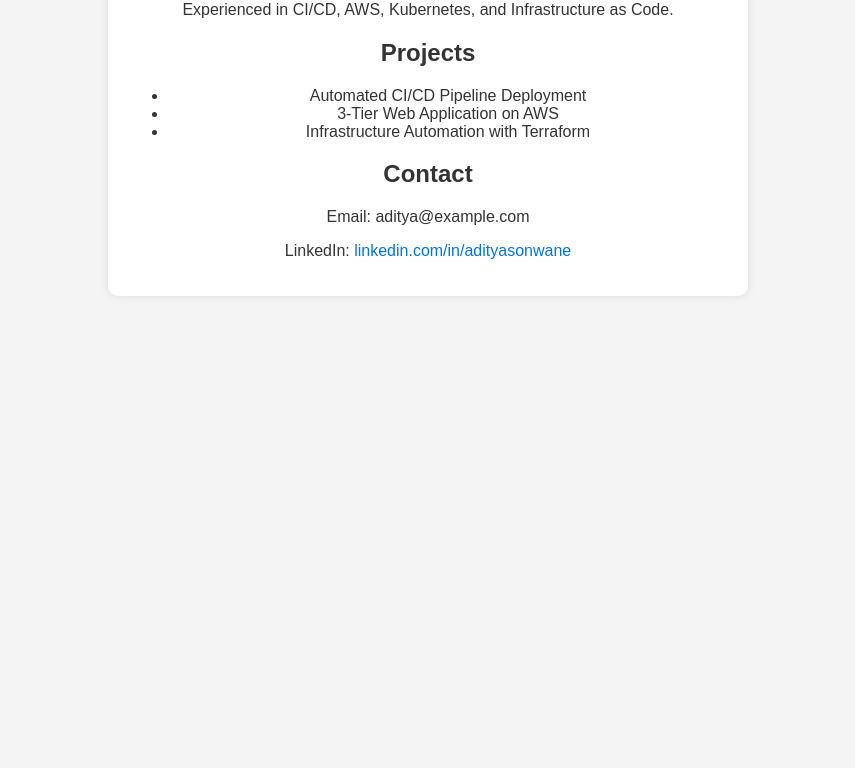
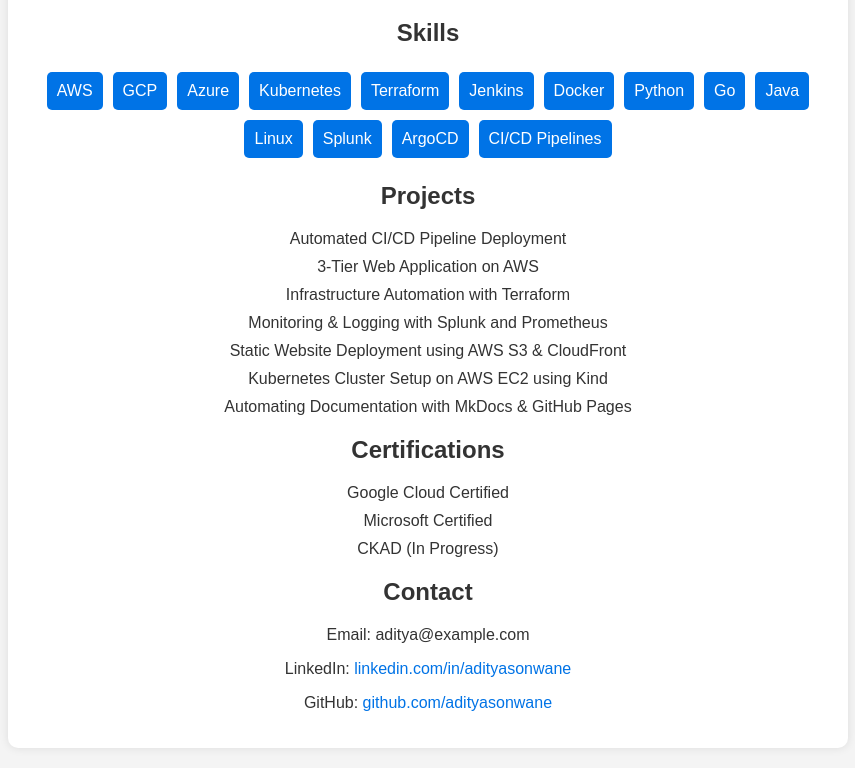
Before and after one commit to devops0425/my-node-jsapp, a website: page index.html in a window 1280 px wide. Shown: the part 243-1011 px from the top of the page, without its empty margins (212-1067 px from the left). Before the commit the page ends 800 px from the top, so only its background shows below. Drawn offline with Linux system fonts and the light colour scheme.

Commit message:
Update index.html

```diff
--- a/index.html
+++ b/index.html
@@ -1,108 +1,19 @@
-<!-- <!DOCTYPE html>
-<html>
-  <head>
-    <title>Elastic Beanstalk</title>
-    <style>
-      body {
-        color: #ffffff;
-        font-family: Arial, sans-serif;
-        font-size:14px;
-        -moz-transition-property: text-shadow;
-        -moz-transition-duration: 4s;
-        -webkit-transition-property: text-shadow;
-        -webkit-transition-duration: 4s;
-        text-shadow: none;
-      }
-      body.blurry {
-        -moz-transition-property: text-shadow;
-        -moz-transition-duration: 4s;
-        -webkit-transition-property: text-shadow;
-        -webkit-transition-duration: 4s;
-        text-shadow: #fff 0px 0px 25px;
-      }
-      a {
-        color: #55aaff;
-      }
-      .textColumn, .linksColumn {
-        padding: 2em;
-      }
-      .textColumn {
-        position: absolute;
-        top: 0px;
-        right: 50%;
-        bottom: 0px;
-        left: 0px;
-
-        text-align: right;
-        padding-top: 12em;
-        background-color: green;
-
-      }
-      .textColumn p {
-        width: 75%;
-        float:right;
-      }
-      .linksColumn {
-        position: absolute;
-        top:0px;
-        right: 0px;
-        bottom: 0px;
-        left: 50%;
-
-        background-color: #33342D;
-      }
-
-      h1 {
-        color: #33342D;
-        font-size: 500%;
-        font-weight: normal;
-        margin-bottom: 0em;
-      }
-      h2 {
-        font-size: 200%;
-        font-weight: normal;
-        margin-bottom: 0em;
-      }
-      ul {
-        padding-left: 1em;
-        margin: 0px;
-      }
-      li {
-        margin: 1em 0em;
-      }
-    </style>
-  </head>
-  <body>
-    <div class="textColumn">
-      <h1> Congratulations Aditya You have done this Project.....! </h1>
-      <p>Your first AWS Elastic Beanstalk Node.js application is now running on your own dedicated environment in the AWS Cloud</p>
-    </div>
-    <div class="linksColumn">
-      <h2>What's Next?</h2>
-     <h1> Aditya Sonwane</h1>
-      <ul>
-        <li><a href="http://docs.aws.amazon.com/elasticbeanstalk/latest/dg/Welcome.html">AWS Elastic Beanstalk overview</a></li>
-        <li><a href="http://docs.aws.amazon.com/elasticbeanstalk/latest/dg/using-features.loggingS3.title.html">Working with Logs</a></li>
-      </ul>
-    </div>
-  </body>
-</html>
- -->
-
 <!DOCTYPE html>
 <html>
 <head>
     <title>Aditya Sonwane - Portfolio</title>
+    <meta name="viewport" content="width=device-width, initial-scale=1">
     <style>
         body {
             font-family: Arial, sans-serif;
             text-align: center;
             background-color: #f4f4f4;
             color: #333;
-            padding: 50px;
+            padding: 20px;
+            margin: 0;
         }
         .container {
-            max-width: 600px;
+            max-width: 800px;
             margin: auto;
             background: white;
             padding: 20px;
@@ -113,23 +24,81 @@
             color: #0073e6;
             text-decoration: none;
         }
+        ul {
+            list-style-type: none;
+            padding: 0;
+        }
+        li {
+            margin: 10px 0;
+        }
+        .skills {
+            display: flex;
+            flex-wrap: wrap;
+            justify-content: center;
+        }
+        .skill {
+            background: #0073e6;
+            color: white;
+            padding: 10px;
+            margin: 5px;
+            border-radius: 5px;
+        }
+        @media (max-width: 600px) {
+            .container {
+                width: 90%;
+                padding: 15px;
+            }
+        }
     </style>
 </head>
 <body>
     <div class="container">
         <h1>Aditya Sonwane</h1>
         <p>DevOps Engineer | Cloud Enthusiast | Automation Expert</p>
+
         <h2>About Me</h2>
-        <p>Experienced in CI/CD, AWS, Kubernetes, and Infrastructure as Code.</p>
+        <p>I am a DevOps Engineer with 2.6 years of experience at Infosys, specializing in cloud infrastructure, automation, and CI/CD solutions. I have expertise in AWS, GCP, and Microsoft Azure, and I am GCP certified.</p>
+
+        <h2>Skills</h2>
+        <div class="skills">
+            <span class="skill">AWS</span>
+            <span class="skill">GCP</span>
+            <span class="skill">Azure</span>
+            <span class="skill">Kubernetes</span>
+            <span class="skill">Terraform</span>
+            <span class="skill">Jenkins</span>
+            <span class="skill">Docker</span>
+            <span class="skill">Python</span>
+            <span class="skill">Go</span>
+            <span class="skill">Java</span>
+            <span class="skill">Linux</span>
+            <span class="skill">Splunk</span>
+            <span class="skill">ArgoCD</span>
+            <span class="skill">CI/CD Pipelines</span>
+        </div>
+
         <h2>Projects</h2>
         <ul>
             <li>Automated CI/CD Pipeline Deployment</li>
             <li>3-Tier Web Application on AWS</li>
             <li>Infrastructure Automation with Terraform</li>
+            <li>Monitoring & Logging with Splunk and Prometheus</li>
+            <li>Static Website Deployment using AWS S3 & CloudFront</li>
+            <li>Kubernetes Cluster Setup on AWS EC2 using Kind</li>
+            <li>Automating Documentation with MkDocs & GitHub Pages</li>
         </ul>
+
+        <h2>Certifications</h2>
+        <ul>
+            <li>Google Cloud Certified</li>
+            <li>Microsoft Certified</li>
+            <li>CKAD (In Progress)</li>
+        </ul>
+
         <h2>Contact</h2>
         <p>Email: aditya@example.com</p>
         <p>LinkedIn: <a href="#">linkedin.com/in/adityasonwane</a></p>
+        <p>GitHub: <a href="#">github.com/adityasonwane</a></p>
     </div>
 </body>
 </html>
```
